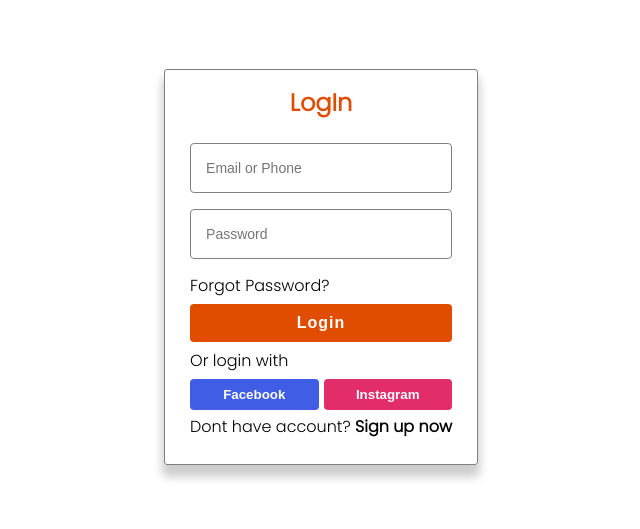
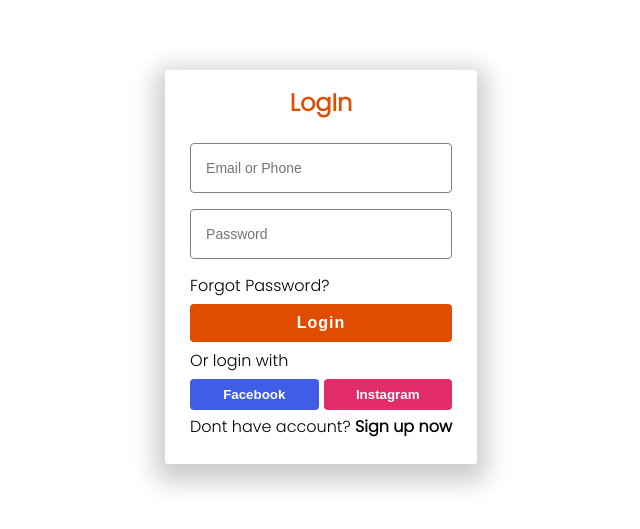
Before and after one commit to al-mohaimin-farabi/simple-login-form, a plain HTML site: page index.html in a window 1280 px wide. Shown: the part 133-662 px from the top of the page, without its empty margins (319-959 px from the left). Drawn offline with Linux system fonts and the light colour scheme.

Commit message:
form-box shadow refactored

```diff
--- a/style.css
+++ b/style.css
@@ -25,8 +25,7 @@ body {
 }
 .hero-area {
   border-radius: 3px;
-  border: 1px solid gray;
-  box-shadow: 0px 10px 10px 2px rgba(0, 0, 0, 0.2);
+  box-shadow: 0px 8px 25px 10px rgba(0, 0, 0, 0.2);
 }
 .main .hero-area .wrapper h2 {
   margin: 15px 0px -10px;
```
